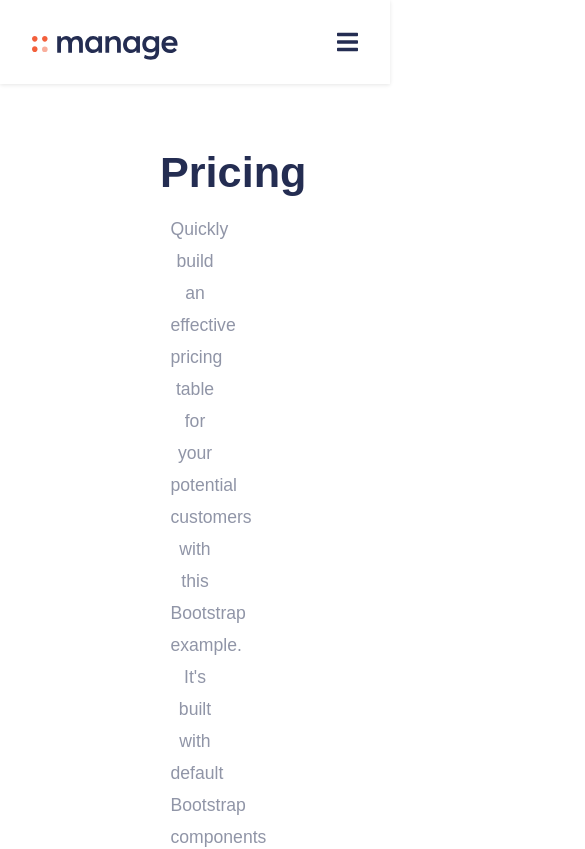
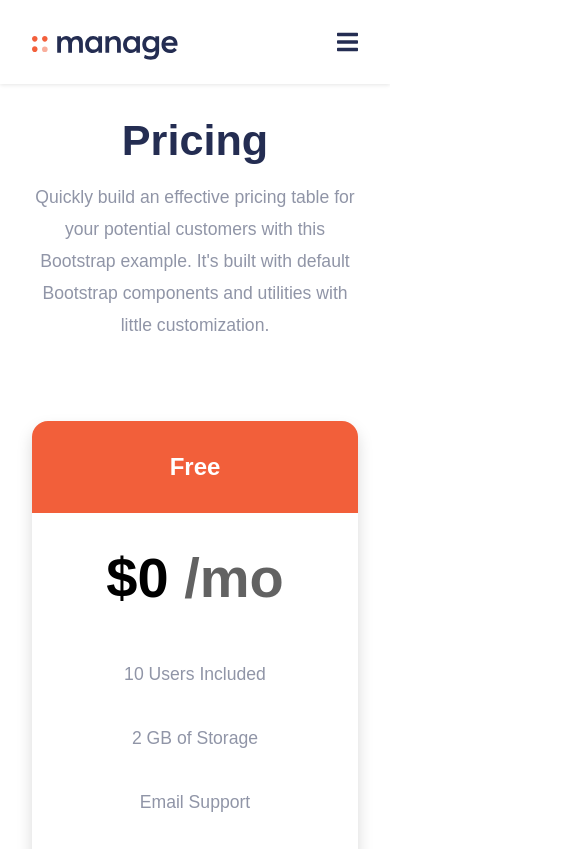
Before and after one commit to Medici305/Manage-Landing-Page, a React (Create React App) app: page /pricing in a window 390 px wide. Shown: the top 849 px of the page, 585 px wide, since content can reach past the window. Built offline with nearby package versions, Linux system fonts and the light colour scheme; a web font is replaced by a local one.

Commit message:
19. Pricing mobile view.

```diff
--- a/src/components/Testimonials.js
+++ b/src/components/Testimonials.js
@@ -55,7 +55,7 @@ const Testimonial = styled.div`
     margin: 5rem 0rem;
   }
   @media (max-width: 500px) {
-    margin: 4rem 0rem;
+    margin: 5rem 0rem;
   }
   h3 {
     width: 100%;
@@ -81,6 +81,7 @@ const Card = styled.div`
   }
   @media (max-width: 500px) {
     padding: 0rem 2rem;
+    margin: 1rem 0rem;
   }
   p {
     text-align: center;
--- a/src/pages/Pricing.js
+++ b/src/pages/Pricing.js
@@ -68,6 +68,13 @@ const Price = styled(motion.div)`
     width: 70%;
     text-align: center;
   }
+  @media (max-width: 500px) {
+    padding: 2rem 2rem;
+    margin-bottom: 0rem;
+    p {
+      width: 100%;
+    }
+  }
 `;
 
 const Cards = styled.div`
@@ -75,6 +82,9 @@ const Cards = styled.div`
   justify-content: space-around;
   width: 100%;
   margin: 4rem 0rem 2rem 0rem;
+  @media (max-width: 500px) {
+    flex-direction: column;
+  }
 `;
 
 const Card = styled.div`
@@ -111,6 +121,9 @@ const Card = styled.div`
     text-align: center;
     width: 100%;
   }
+  @media (max-width: 500px) {
+    margin-bottom: 2rem;
+  }
 `;
 
 export default Pricing;
```
Also changed, not shown: 1 other file (tests, documents, lock files or other folders).
